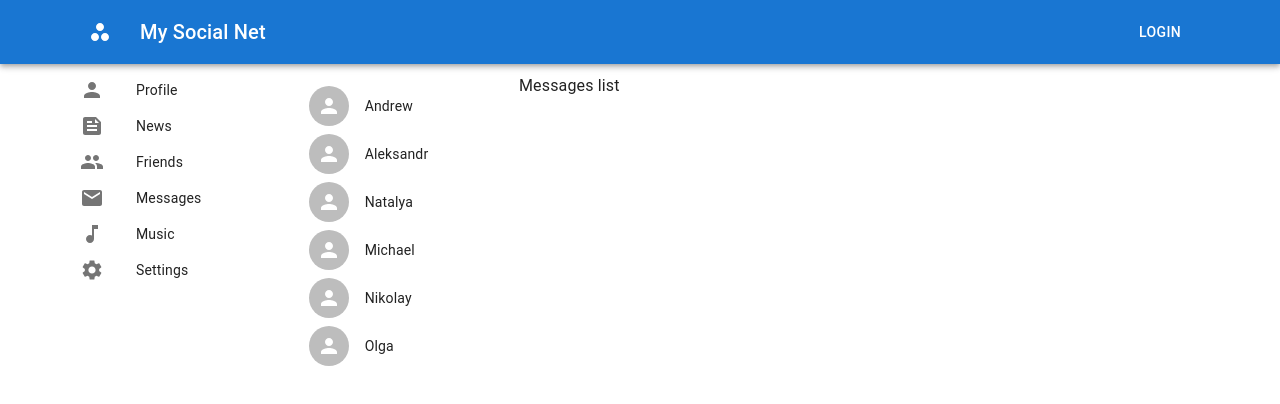
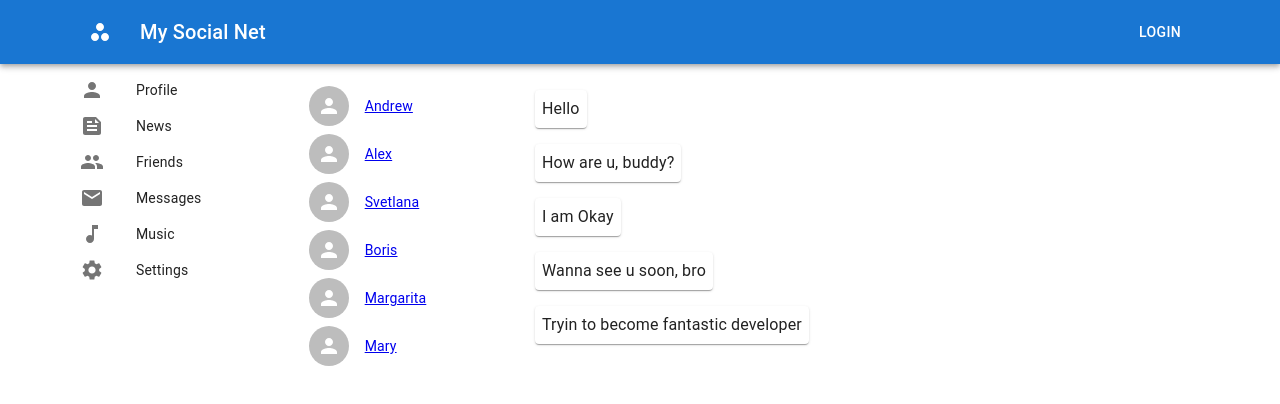
Before and after one commit to SergTemnikov/social, a React (Create React App) app: page /dialogs in a window 1280 px wide. Shown: the top 404 px of the page. Built offline with nearby package versions, Linux system fonts and the light colour scheme.

Commit message:
New components, refactored dialogs list, messages list

```diff
--- a/src/components/Dialogs/Dialogs.jsx
+++ b/src/components/Dialogs/Dialogs.jsx
@@ -1,9 +1,26 @@
 import React from 'react'
 import { Box, Grid, List } from '@mui/material'
 import PersonIcon from '@mui/icons-material/Person'
-import DialogItem from '../UI/DialogItem/DialogItem';
+import DialogItem from '../UI/DialogItem/DialogItem'
+import MessageItem from '../UI/MessageItem/MessageItem'
+import { NavLink } from 'react-router-dom'
 
-const dialogItems = ['Andrew', 'Aleksandr', 'Natalya', 'Michael', 'Nikolay', 'Olga']
+const dialogItems = [
+  { id: 1, name: 'Andrew' },
+  { id: 2, name: 'Alex' },
+  { id: 3, name: 'Svetlana' },
+  { id: 4, name: 'Boris' },
+  { id: 5, name: 'Margarita' },
+  { id: 6, name: 'Mary' }
+]
+
+const messages = [
+  { id: 1, messageText: 'Hello' },
+  { id: 2, messageText: 'How are u, buddy?' },
+  { id: 3, messageText: 'I am Okay' },
+  { id: 4, messageText: 'Wanna see u soon, bro' },
+  { id: 5, messageText: 'Tryin to become fantastic developer' },
+]
 
 const Dialogs = () => {
   return (
@@ -12,12 +29,26 @@ const Dialogs = () => {
         <Grid container spacing={2}>
           <Grid item xs={3}>
             <List dense>
-              {dialogItems.map(dialogName => {
-                return <DialogItem icon={<PersonIcon />} name={dialogName} />
+              {dialogItems.map(item => {
+                return (
+                  <NavLink to={'/dialogs/' + item.id} key={item.id}>
+                    <DialogItem name={item.name} icon={<PersonIcon />} />
+                  </NavLink>
+                )
               })}
             </List>
           </Grid>
-          <Grid item xs={9}>Messages list</Grid>
+          <Grid item xs={9}>
+            <Box>
+              <List>
+                {messages.map(m => {
+                  return (
+                    <MessageItem key={m.id} message={m.messageText} />
+                  )
+                })}
+              </List>
+            </Box>
+          </Grid>
         </Grid>
       </Box>
     </>
--- a/src/components/Navbar/Navbar.jsx
+++ b/src/components/Navbar/Navbar.jsx
@@ -8,16 +8,24 @@ import MusicNoteIcon from '@mui/icons-material/MusicNote';
 import SettingsIcon from '@mui/icons-material/Settings';
 import NavbarItem from '../UI/NavbarItem/NavbarItem';
 
+const navbarItems = [
+  {id: 1, title: 'Profile', icon: <PersonIcon />, path: '/profile'},
+  {id: 2, title: 'News', icon: <FeedIcon />, path: '/feed'},
+  {id: 3, title: 'Friends', icon: <GroupIcon />, path: '/friends'},
+  {id: 4, title: 'Messages', icon: <MailIcon />, path: '/dialogs'},
+  {id: 5, title: 'Music', icon: <MusicNoteIcon />, path: '/music'},
+  {id: 6, title: 'Settings', icon: <SettingsIcon />, path: '/settings'}
+]
+
 const Navbar = () => {
   return (
     <nav aria-label="main mailbox folders">
     <List>
-      <NavbarItem title='Profile' icon={<PersonIcon />} link='/profile'/>
-      <NavbarItem title='News' icon={<FeedIcon />} link='/feed'/>
-      <NavbarItem title='Friends' icon={<GroupIcon />} link='/friends'/>
-      <NavbarItem title='Messages' icon={<MailIcon />} link='/dialogs'/>
-      <NavbarItem title='Music' icon={<MusicNoteIcon />} link='/music'/>
-      <NavbarItem title='Settings' icon={<SettingsIcon />} link='/settings'/>
+      {navbarItems.map(item => {
+        return (
+          <NavbarItem key={item.id} title={item.title} icon={item.icon} link={item.path}/>
+        )
+      })}
     </List>
   </nav>
   )
--- a/src/components/UI/DialogItem/DialogItem.jsx
+++ b/src/components/UI/DialogItem/DialogItem.jsx
@@ -1,10 +1,8 @@
 import React from 'react'
 import { ListItem, ListItemAvatar, Avatar, ListItemText } from '@mui/material'
-import { NavLink } from 'react-router-dom'
 
-const DialogItem = ({ icon, name, path }) => {
+const DialogItem = ({ icon, name }) => {
   return (
-    <NavLink to={path} style={{ textDecoration: 'none', color: 'inherit' }}>
     <ListItem>
       <ListItemAvatar>
         <Avatar>
@@ -15,7 +13,6 @@ const DialogItem = ({ icon, name, path }) => {
         primary={name}
       />
     </ListItem>
-    </NavLink>
   )
 }
 
--- /dev/null
+++ b/src/components/UI/MessageItem/MessageItem.jsx
@@ -0,0 +1,16 @@
+import { Card, ListItem, Typography } from '@mui/material'
+import React from 'react'
+
+const MessageItem = ({ message }) => {
+  return (
+    <ListItem>
+      <Card sx={{padding: '7px'}}>
+        <Typography>
+          {message}
+        </Typography>
+      </Card>
+    </ListItem>
+  )
+}
+
+export default MessageItem
```
Lines whose indentation alone changed are shown as unchanged.
